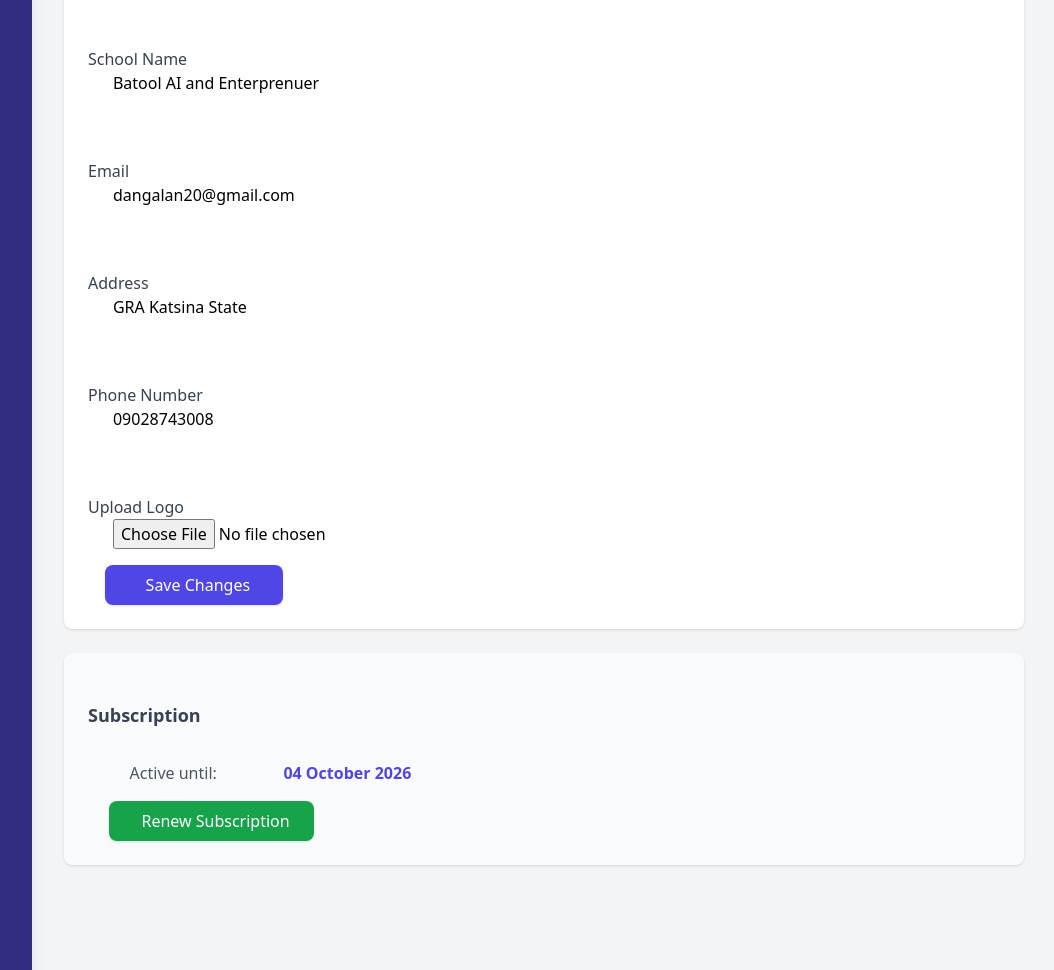
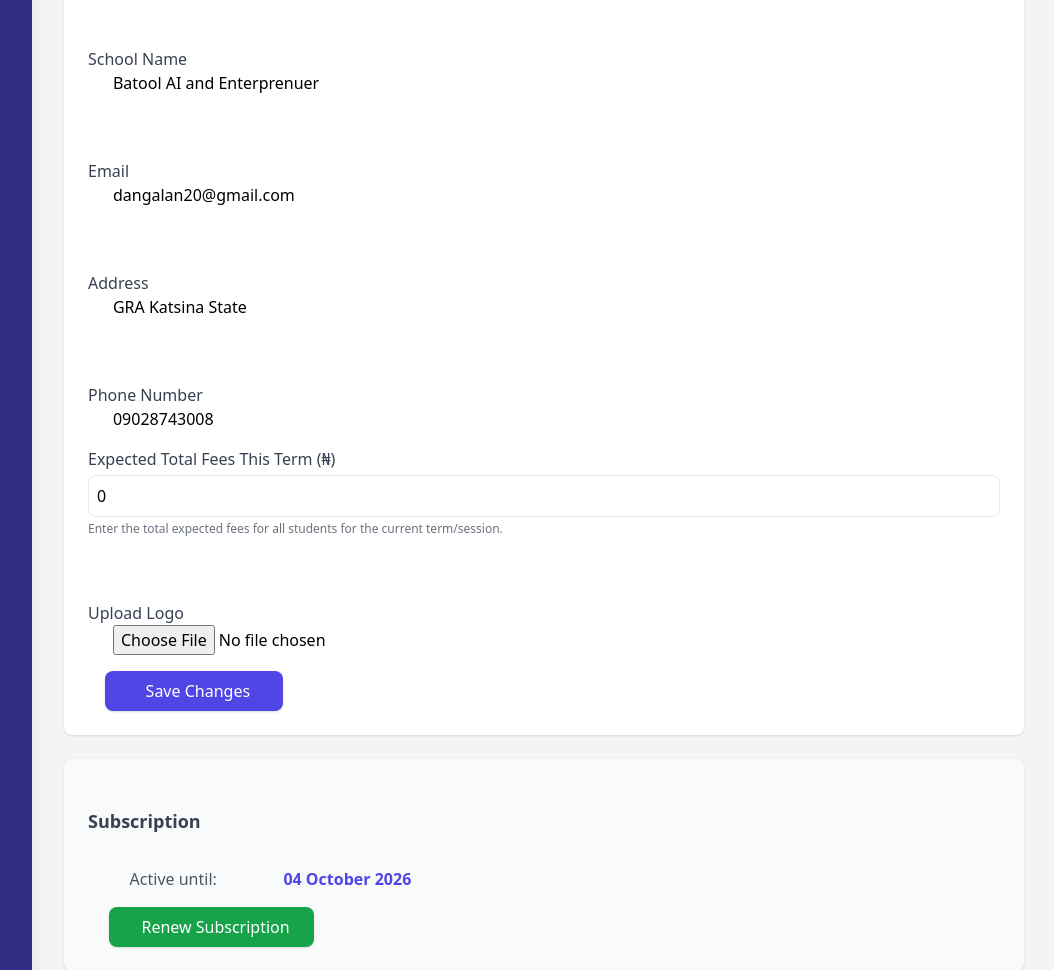
Before and after one commit to winter0019/school_pay, a Flask app: page /settings in a window 1280 px wide. Shown: the part 578-1548 px from the top of the page, without its empty margins (224-1278 px from the left). Run offline with Flask 3, Linux system fonts and the light colour scheme; a user stored in the database is signed in; some libraries are stand-ins or nearby versions.

Commit message:
Update settings.html

```diff
--- a/templates/settings.html
+++ b/templates/settings.html
@@ -41,6 +41,17 @@
              class="w-full border rounded-lg p-2 mt-1 focus:ring focus:ring-indigo-200">
     </div>
 
+    {# START OF NEW FIELD: Expected Total Fees This Term #}
+    <div>
+        <label class="block text-gray-700 font-medium">Expected Total Fees This Term (₦)</label>
+        {# Display the value in Naira by dividing the kobo/cents amount by 100 #}
+        {% set display_amount = (school.expected_fees_this_term / 100) if school.expected_fees_this_term else 0 %}
+        <input type="number" name="expected_fees_this_term" value="{{ display_amount | round(0) }}"
+               class="w-full border rounded-lg p-2 mt-1 focus:ring focus:ring-indigo-200" step="any" required>
+        <p class="text-xs text-gray-500 mt-1">Enter the total expected fees for all students for the current term/session.</p>
+    </div>
+    {# END OF NEW FIELD #}
+
     <div>
       <label class="block text-gray-700 font-medium">Upload Logo</label>
       <input type="file" name="logo" accept="image/*"
```
